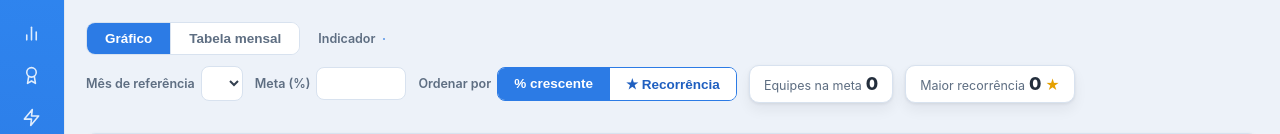
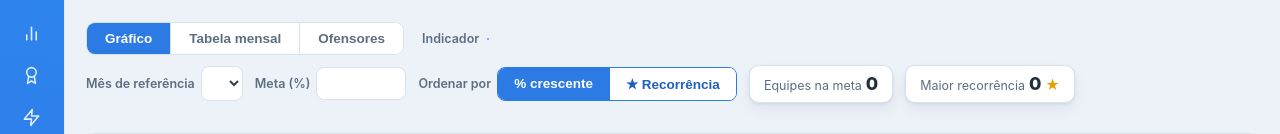
Before and after one commit to Tallpasolutions/Portal-Operacional-Unetvale-, a Flask app: template app/templates/iqi.html in a window 1280 px wide. Shown: the part 60-194 px from the top of the page. Run offline with Flask 3, Linux system fonts and the light colour scheme; the template is opened without the code that fills it: most values are stand-ins (such as "Sample title", 1, 10 or a date in 2020); lists and menus that the app fills with data are empty.

Commit message:
IQI/IQM: meses parciais de volta ao gráfico + visualização 'Ofensores'
- seletor do gráfico volta a listar todos os meses (acompanhamento do mês
  corrente), com tag '(Parcial)' nos em auditoria; padrão segue o último
  homologado
- nova visualização 'Ofensores' (Gráfico | Tabela mensal | Ofensores):
  técnicos com % acima da média do mês (entre avaliados, >= minOS OSs),
  pior primeiro; linhas de meta e média; vermelho = acima da meta,
  âmbar = acima da média mas dentro da meta; tabela com +p.p. vs média
- alternador de visualizações generalizado (evento iqiview)

Co-Authored-By: Claude Fable 5 <noreply@anthropic.com>

```diff
--- a/app/static/js/iqi.js
+++ b/app/static/js/iqi.js
@@ -38,18 +38,18 @@
     META = (!isNaN(atual) && atual > 0) ? atual : data.meta;
     inp.value = META;
     const sel = document.getElementById("mes");
-    // Só meses HOMOLOGADOS entram no gráfico (fechados após 30 dias de auditoria).
-    // Meses parciais ficam apenas na Tabela mensal, com a tag "(Parcial)".
+    // Todos os meses entram no seletor (acompanham o andamento do mês corrente);
+    // os ainda em auditoria levam a tag "(Parcial)". Padrão = último homologado.
     const mesFechado = (m) => {
       const [mm, yyyy] = m.split("/").map(Number);
       const lim = new Date(yyyy, mm, 0);   // último dia do mês
       lim.setDate(lim.getDate() + 30);     // + janela de homologação
       return new Date() > lim;
     };
-    let opcoes = data.meses.map((m, i) => [m, i]).filter(([m]) => mesFechado(m));
-    if (!opcoes.length) opcoes = data.meses.map((m, i) => [m, i]); // fallback: nenhum fechado ainda
-    sel.innerHTML = opcoes.map(([m, i]) => `<option value="${i}">${m}</option>`).join("");
-    const def = opcoes[opcoes.length - 1][1]; // último mês fechado
+    sel.innerHTML = data.meses.map((m, i) =>
+      `<option value="${i}">${m}${mesFechado(m) ? "" : " (Parcial)"}</option>`).join("");
+    let def = data.meses.length - 1;
+    for (let i = data.meses.length - 1; i >= 0; i--) if (mesFechado(data.meses[i])) { def = i; break; }
     sel.value = def; mesIdx = def;
     selecionado = null;
     desenhar();
--- /dev/null
+++ b/app/static/js/iqi_ofensores.js
@@ -0,0 +1,119 @@
+// IQI/IQM — visualização "Ofensores": técnicos com % ACIMA DA MÉDIA do mês
+// (entre os avaliados, i.e., com ao menos minOS OSs), do pior para o melhor.
+// Componente independente; segue o indicador do seletor compartilhado e usa a
+// meta oficial do indicador. Meses parciais entram (acompanhamento do mês).
+(function () {
+  const PACOTE = window.__PACOTE__ || {};
+  if (!document.getElementById("view-ofensores") || !Object.keys(PACOTE).length) return;
+
+  const inds = Object.keys(PACOTE);
+  let indAtual = inds[0];
+  let mesIdx = null;
+  let chart = null;
+
+  const fmt = (v) => v.toFixed(2).replace(".", ",") + "%";
+  const dados = () => PACOTE[indAtual];
+  const mesFechado = (m) => {
+    const [mm, yyyy] = m.split("/").map(Number);
+    const lim = new Date(yyyy, mm, 0);
+    lim.setDate(lim.getDate() + 30);
+    return new Date() > lim;
+  };
+
+  function montarMeses() {
+    const d = dados();
+    const sel = document.getElementById("of-mes");
+    sel.innerHTML = d.meses.map((m, i) =>
+      `<option value="${i}">${m}${mesFechado(m) ? "" : " (Parcial)"}</option>`).join("");
+    // padrão = mês mais recente (o objetivo é acompanhar o andamento)
+    mesIdx = d.meses.length - 1;
+    sel.value = mesIdx;
+  }
+
+  function calcular() {
+    const d = dados();
+    const avaliados = d.tecnicos
+      .map((t) => ({ nome: t.nome, curto: t.nome.split(" - ").pop(),
+                     os: t.m[mesIdx][0], cham: t.m[mesIdx][1], pct: t.m[mesIdx][2] }))
+      .filter((r) => r.os >= d.minOS);
+    const media = avaliados.length ? avaliados.reduce((s, r) => s + r.pct, 0) / avaliados.length : 0;
+    const ofensores = avaliados.filter((r) => r.pct > media).sort((a, b) => b.pct - a.pct);
+    return { avaliados, media, ofensores, meta: d.meta };
+  }
+
+  function render() {
+    const d = dados();
+    if (mesIdx === null || mesIdx >= d.meses.length) montarMeses();
+    document.querySelectorAll(".tm-ind-nome").forEach((e) => (e.textContent = d.label || indAtual));
+    const { avaliados, media, ofensores, meta } = calcular();
+
+    document.getElementById("of-media").textContent = avaliados.length ? fmt(media) : "—";
+    document.getElementById("of-aval").textContent = avaliados.length;
+    document.getElementById("of-qtd").textContent = ofensores.length;
+
+    // rótulo de valor sobre cada barra (ranking curto: rotular todos é o ponto)
+    const rotulos = {
+      id: "rotulosOf",
+      afterDatasetsDraw(ch) {
+        const ctx = ch.ctx, meta0 = ch.getDatasetMeta(0);
+        ctx.save(); ctx.textAlign = "center";
+        ctx.font = "600 10px -apple-system, Segoe UI, Roboto, Arial";
+        ctx.fillStyle = "#344050";
+        meta0.data.forEach((bar, i) => { const r = ofensores[i]; if (r) ctx.fillText(fmt(r.pct), bar.x, bar.y - 6); });
+        ctx.restore();
+      },
+    };
+
+    if (chart) chart.destroy();
+    chart = new Chart(document.getElementById("g-ofensores"), {
+      type: "bar",
+      data: {
+        labels: ofensores.map((r) => r.curto),
+        datasets: [
+          { label: "% do técnico", data: ofensores.map((r) => r.pct),
+            backgroundColor: ofensores.map((r) => (r.pct >= meta ? "#e63757" : "#f5803e")),
+            order: 3, maxBarThickness: 38 },
+          { label: `Meta (${fmt(meta)})`, type: "line", data: ofensores.map(() => meta),
+            borderColor: "#e63757", borderWidth: 1.4, borderDash: [6, 4], pointRadius: 0, order: 1 },
+          { label: `Média do mês (${fmt(media)})`, type: "line", data: ofensores.map(() => media),
+            borderColor: "#5e6e82", borderWidth: 1.4, borderDash: [2, 3], pointRadius: 0, order: 2 },
+        ],
+      },
+      options: {
+        layout: { padding: { top: 22 } },
+        plugins: {
+          legend: { display: true },
+          tooltip: { callbacks: { label: (c) => {
+            if (c.datasetIndex === 1) return "Meta: " + fmt(meta);
+            if (c.datasetIndex === 2) return "Média do mês: " + fmt(media);
+            const r = ofensores[c.dataIndex];
+            return [r.nome, `${indAtual}: ${fmt(r.pct)} | OSs: ${r.os} | c/ chamado: ${r.cham} | +${fmt(r.pct - media).replace("%", "")} p.p. vs média`];
+          } } },
+        },
+        scales: { y: { beginAtZero: true, ticks: { callback: (v) => v + "%" } } },
+      },
+      plugins: [rotulos],
+    });
+
+    document.querySelector("#tab-ofensores tbody").innerHTML = ofensores.length
+      ? ofensores.map((r) => `<tr>
+          <td>${r.nome}</td><td class="num">${r.os}</td><td class="num">${r.cham}</td>
+          <td class="num" style="color:${r.pct >= meta ? "var(--danger)" : "#b65a16"};font-weight:700;">${fmt(r.pct)}</td>
+          <td class="num">+${(r.pct - media).toFixed(2).replace(".", ",")}</td>
+        </tr>`).join("")
+      : `<tr><td colspan="5" style="text-align:center;color:var(--muted);padding:24px;">Nenhum ofensor no mês (todos na média ou abaixo).</td></tr>`;
+  }
+
+  document.getElementById("of-mes").addEventListener("change", (e) => { mesIdx = +e.target.value; render(); });
+
+  // segue o indicador compartilhado (IQI/IQM)
+  document.getElementById("indToggle").addEventListener("click", (e) => {
+    const btn = e.target.closest("button[data-id]");
+    if (!btn || btn.dataset.id === indAtual) return;
+    indAtual = btn.dataset.id; mesIdx = null;
+    if (!document.getElementById("view-ofensores").hidden) render();
+  });
+
+  // renderiza quando a visualização é ativada
+  document.addEventListener("iqiview", (e) => { if (e.detail === "ofensores") render(); });
+})();
--- a/app/static/js/iqi_tabela.js
+++ b/app/static/js/iqi_tabela.js
@@ -121,13 +121,16 @@
     renderFiltros(); renderTabela();
   });
 
-  // Alterna a visualização
-  let montada = false;
+  // Alterna entre as visualizações (grafico | tabela | ofensores). Avisa as
+  // demais via evento "iqiview" para renderizarem ao serem exibidas.
   sw.querySelectorAll("button").forEach((b) => b.addEventListener("click", () => {
     sw.querySelectorAll("button").forEach((x) => x.classList.toggle("active", x === b));
-    const tabela = b.dataset.view === "tabela";
-    document.getElementById("view-grafico").hidden = tabela;
-    document.getElementById("view-tabela").hidden = !tabela;
-    if (tabela) { renderFiltros(); renderTabela(); montada = true; }
+    const v = b.dataset.view;
+    ["grafico", "tabela", "ofensores"].forEach((nome) => {
+      const el = document.getElementById("view-" + nome);
+      if (el) el.hidden = nome !== v;
+    });
+    if (v === "tabela") { renderFiltros(); renderTabela(); }
+    document.dispatchEvent(new CustomEvent("iqiview", { detail: v }));
   }));
 })();
--- a/app/templates/iqi.html
+++ b/app/templates/iqi.html
@@ -11,6 +11,7 @@
   <span class="view-switch" id="view-switch">
     <button data-view="grafico" class="active">Gráfico</button>
     <button data-view="tabela">Tabela mensal</button>
+    <button data-view="ofensores">Ofensores</button>
   </span>
   <label class="ind-label">Indicador <span class="toggle" id="indToggle"></span></label>
 </div>
@@ -82,6 +83,39 @@
     </div>
   </div>
 </div>
+<!-- ===== Visualização 3: técnicos ofensores (% acima da média do mês) ===== -->
+<div id="view-ofensores" hidden>
+  <p class="subnote">Ofensor = técnico com <b>% acima da média do mês</b> (entre os avaliados, com ao menos o mínimo de OSs).
+    Meses em auditoria aparecem como <b>(Parcial)</b>.</p>
+  <div class="toolbar">
+    <label>Mês <select id="of-mes"></select></label>
+    <div class="kpi" style="padding:8px 14px;"><span class="l">Média do mês</span> <b class="v" id="of-media" style="font-size:18px;">—</b></div>
+    <div class="kpi" style="padding:8px 14px;"><span class="l">Técnicos avaliados</span> <b class="v" id="of-aval" style="font-size:18px;">0</b></div>
+    <div class="kpi" style="padding:8px 14px;"><span class="l">Ofensores</span> <b class="v" id="of-qtd" style="font-size:18px;color:var(--danger);">0</b></div>
+  </div>
+  <div class="card" style="margin-bottom:16px;">
+    <div class="card-h">
+      <span>Ofensores — <span class="tm-ind-nome">IQI</span> % (pior primeiro)</span>
+      <span class="subnote tm-legenda">
+        <span><span class="leg-dot fora"></span> acima da meta</span>
+        <span><span class="leg-dot" style="background:var(--warning);"></span> acima da média, dentro da meta</span>
+      </span>
+    </div>
+    <div class="card-b"><div class="chart-box tall"><canvas id="g-ofensores"></canvas></div></div>
+  </div>
+  <div class="card">
+    <div class="card-h">Detalhe dos ofensores</div>
+    <div class="card-b tabela-wrap">
+      <table class="tbl" id="tab-ofensores">
+        <thead><tr>
+          <th>Técnico</th><th class="num">OSs</th><th class="num">OSs c/ chamado</th>
+          <th class="num"><span class="tm-ind-nome">IQI</span> %</th><th class="num">Acima da média (p.p.)</th>
+        </tr></thead>
+        <tbody></tbody>
+      </table>
+    </div>
+  </div>
+</div>
 {% endif %}
 {% endblock %}
 
@@ -89,4 +123,5 @@
 <script>window.__PACOTE__ = {{ pacote|tojson }};</script>
 <script src="{{ url_for('static', filename='js/iqi.js') }}"></script>
 <script src="{{ url_for('static', filename='js/iqi_tabela.js') }}"></script>
+<script src="{{ url_for('static', filename='js/iqi_ofensores.js') }}"></script>
 {% endblock %}
```
